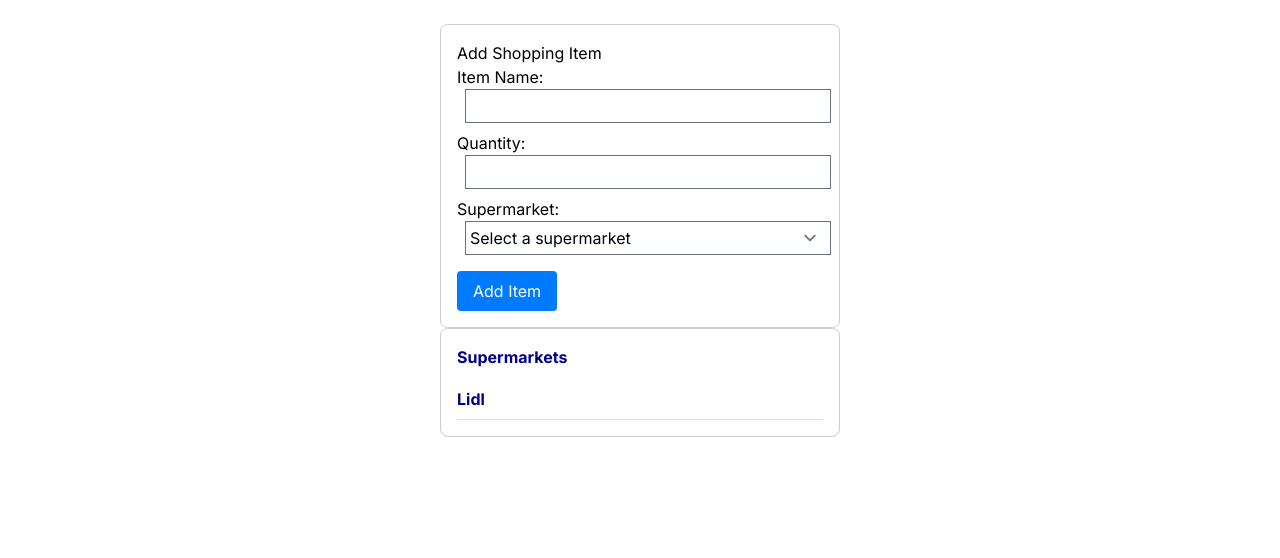
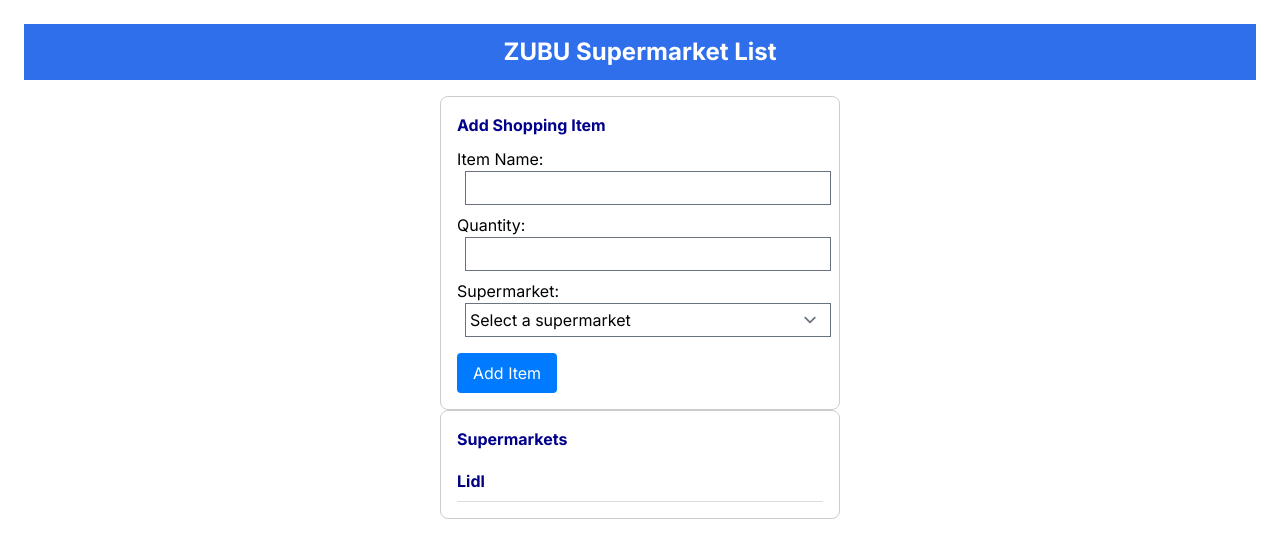
Before and after one commit to mata-project/mata-web-next, a Next.js app: page / in a window 1280 px wide. Shown: the top 558 px of the page. Built offline with nearby package versions, Linux system fonts and the light colour scheme; a web font is replaced by a local one.

Commit message:
banner+title styling

```diff
--- /dev/null
+++ b/app/ui/banner/banner.tsx
@@ -0,0 +1,7 @@
+export default function Banner() {
+  return (
+    <div className="bg-blue-600 p-2 md:p-3 text-white text-center mb-4">
+      <h1 className="text-xl md:text-2xl font-bold">ZUBU Supermarket List</h1>
+    </div>
+  );
+}
--- a/app/ui/home/home.tsx
+++ b/app/ui/home/home.tsx
@@ -3,6 +3,7 @@ import { useState } from "react";
 import ShoppingItemAddingForm from "../shopping-item/shopping-item-adding-form";
 import SupermarketsList from "../supermarkets-list/supermarketsListComponent";
 import { Item } from "../item/item";
+import Banner from "../banner/banner";
 
 export default function HomeComponent() {
   const [items, setItems] = useState<Item[]>([]);
@@ -13,6 +14,7 @@ export default function HomeComponent() {
 
   return (
     <div>
+      <Banner />
       <ShoppingItemAddingForm addItem={addItem} />
       <SupermarketsList items={items} />
     </div>
--- a/app/ui/shopping-item/shopping-item-adding-form.tsx
+++ b/app/ui/shopping-item/shopping-item-adding-form.tsx
@@ -37,7 +37,11 @@ export default function ShoppingItemAddingForm({
         margin: "0 auto",
       }}
     >
-      <h2>Add Shopping Item</h2>
+      <h2
+        style={{ color: "darkblue", fontWeight: "bold", marginBottom: "10px" }}
+      >
+        Add Shopping Item
+      </h2>
       <div style={{ marginBottom: "8px" }}>
         <label>
           Item Name:
```
